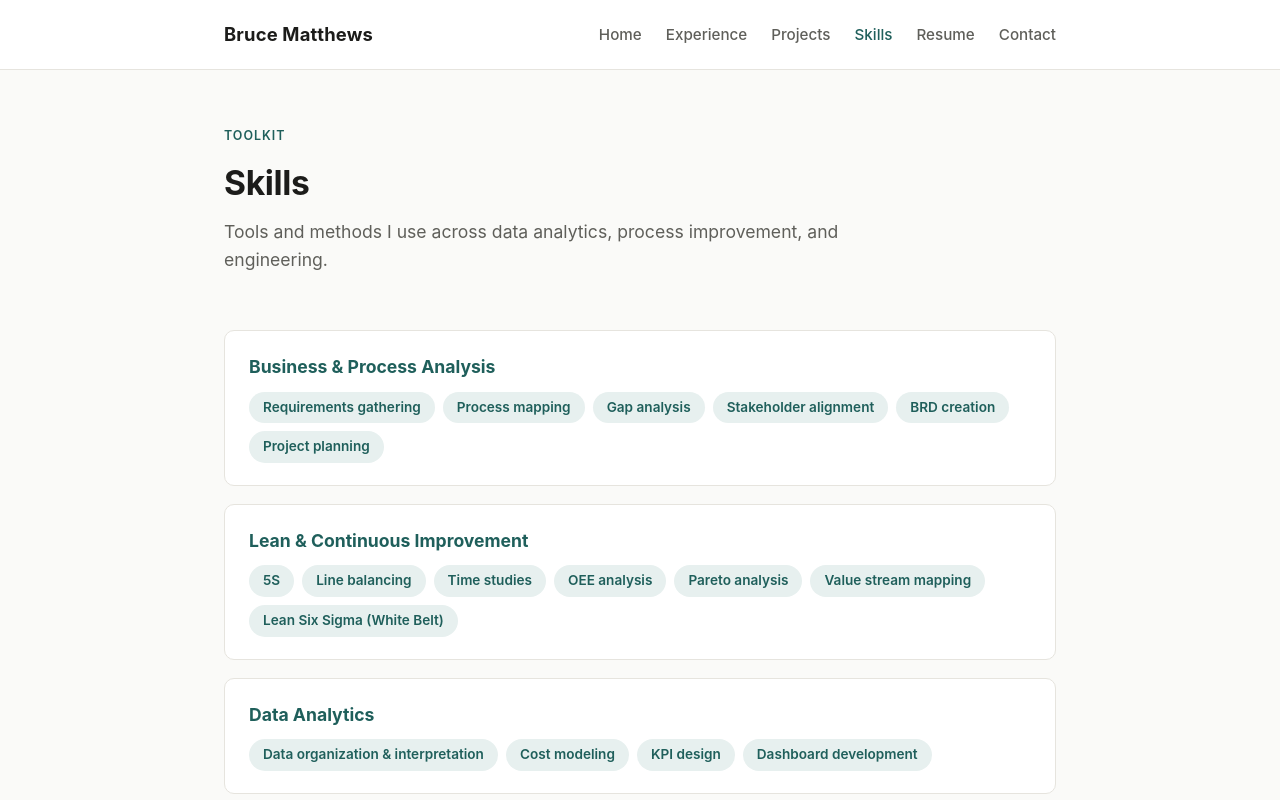
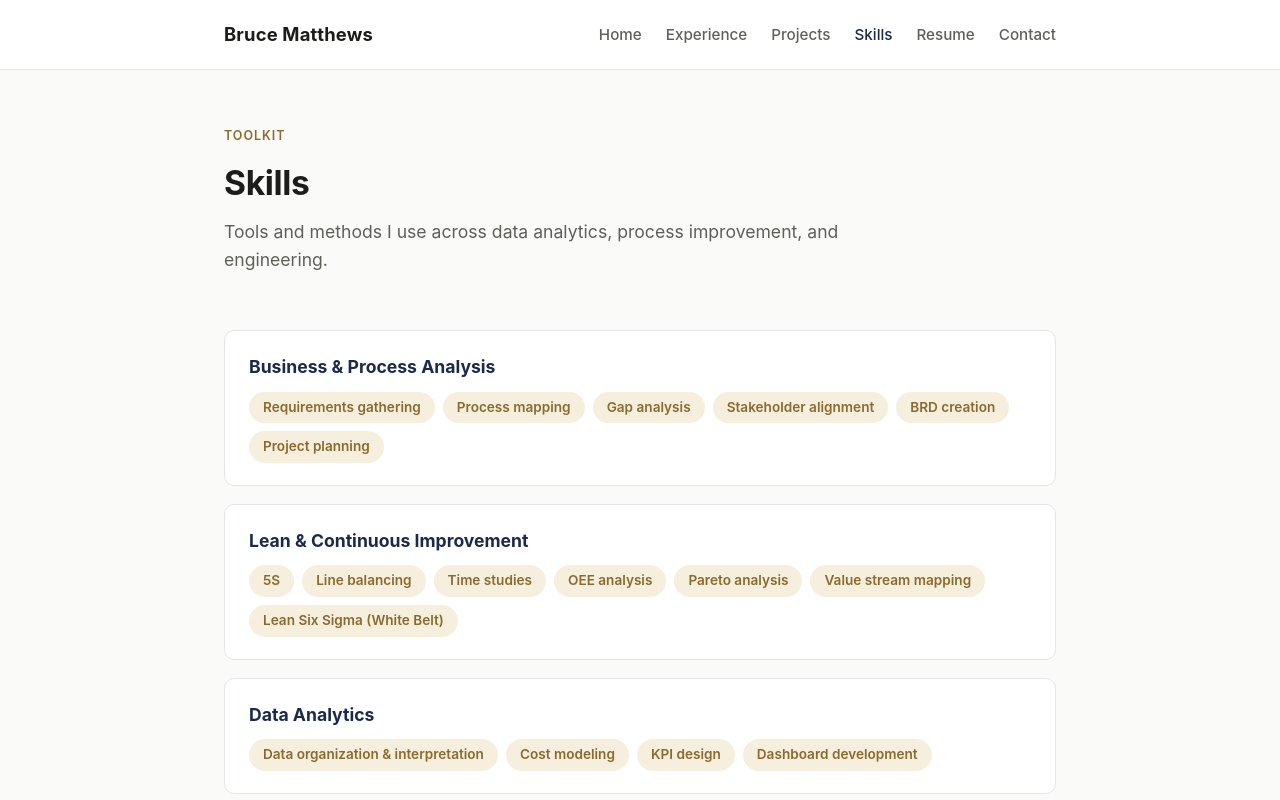
Before and after one commit to brucematthews13/brucematthews13.github.io, a plain HTML site: page skills.html in a window 1280 px wide. Shown: the top 800 px of the page. Drawn offline with Linux system fonts and the light colour scheme.

Commit message:
Color change

```diff
--- a/style.css
+++ b/style.css
@@ -8,9 +8,12 @@
   --surface: #ffffff;
   --text: #1c1c1a;
   --text-muted: #5f5f5a;
-  --border: #e6e4de;
-  --accent: #1f5f5b;
-  --accent-soft: #e7f0ef;
+  --border: #e3e5ec;
+  --accent: #1b2a4a;
+  --accent-soft: #e8ebf2;
+  --gold: #c7a667;
+  --gold-soft: #f6efdd;
+  --gold-text: #8a6a2f;
   --max-width: 880px;
 }
 
@@ -126,7 +129,7 @@ p {
   letter-spacing: 0.08em;
   font-size: 0.78rem;
   font-weight: 600;
-  color: var(--accent);
+  color: var(--gold-text);
   margin: 0 0 10px;
 }
 
@@ -185,7 +188,7 @@ p {
 }
 
 .btn-primary:hover {
-  background: #174a47;
+  background: #101a30;
   text-decoration: none;
   color: #fff;
 }
@@ -224,7 +227,7 @@ p {
   width: 12px;
   height: 12px;
   border-radius: 50%;
-  background: var(--accent);
+  background: var(--gold);
 }
 
 .timeline-item:last-child {
@@ -278,8 +281,8 @@ ul.bullets li:last-child {
 }
 
 .tag {
-  background: var(--accent-soft);
-  color: var(--accent);
+  background: var(--gold-soft);
+  color: var(--gold-text);
   border-radius: 999px;
   padding: 5px 14px;
   font-size: 0.85rem;
@@ -315,7 +318,7 @@ ul.bullets li:last-child {
 
 .stat {
   text-align: center;
-  background: var(--accent-soft);
+  background: var(--gold-soft);
   border-radius: 8px;
   padding: 16px 8px;
 }
@@ -333,7 +336,7 @@ ul.bullets li:last-child {
 }
 
 blockquote {
-  border-left: 3px solid var(--accent);
+  border-left: 3px solid var(--gold);
   margin: 22px 0;
   padding: 4px 20px;
   font-style: italic;
```
